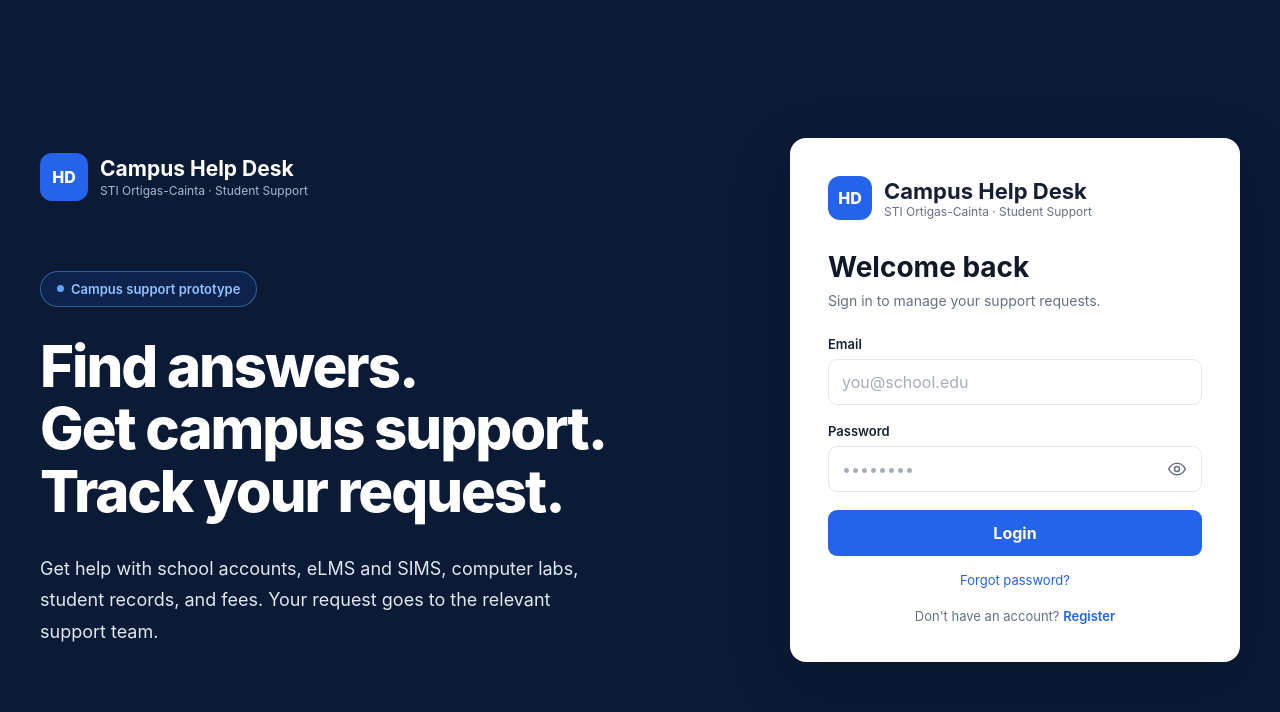
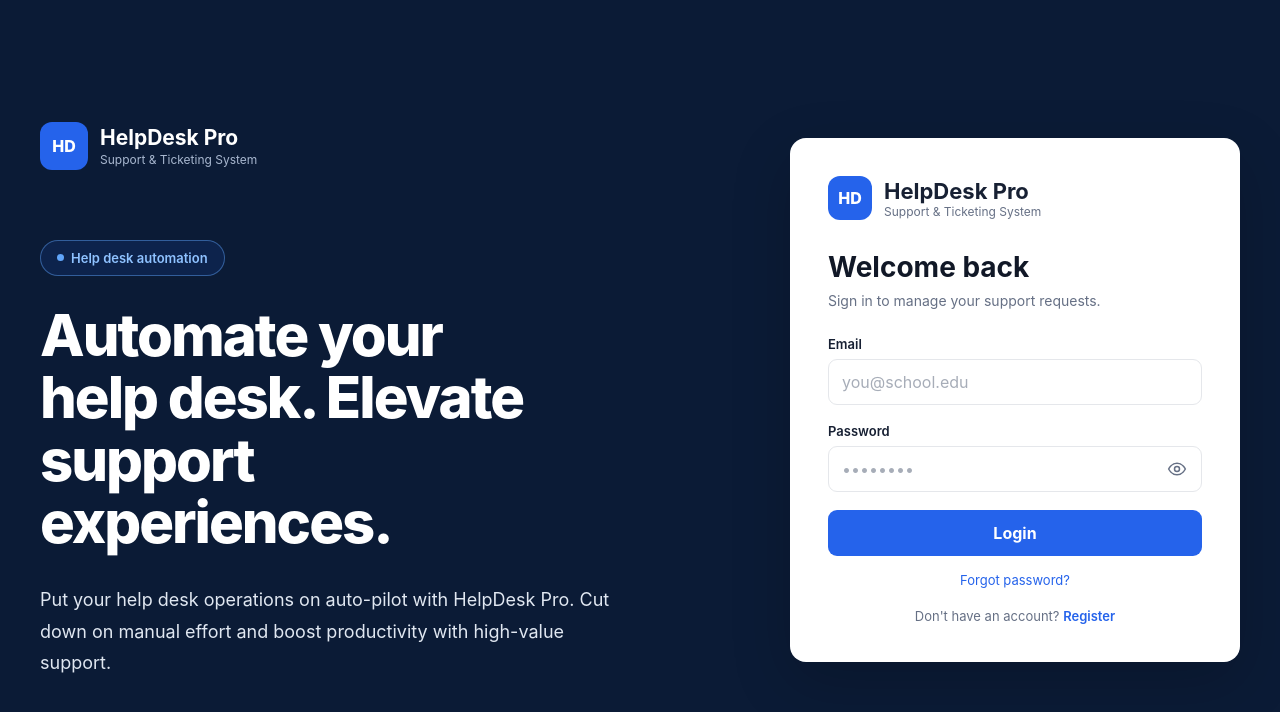
Before and after one commit to AdrianPasamonte/Campus-Help-Desk, a plain HTML site: page app.html in a window 1280 px wide. Drawn offline with nearby package versions, Linux system fonts and the light colour scheme.

Commit message:
Restore original HelpDesk Pro branding and login copy

```diff
--- a/app.html
+++ b/app.html
@@ -3,7 +3,7 @@
 <head>
 <meta charset="UTF-8">
 <meta name="viewport" content="width=device-width, initial-scale=1.0">
-<title>Campus Help Desk - Ticketing System</title>
+<title>HelpDesk Pro - Ticketing System</title>
 <link rel="stylesheet" href="style.css">
 </head>
 
@@ -18,22 +18,25 @@
       <div class="intro-brand">
         <div class="logo">HD</div>
         <div>
-          <h1>Campus Help Desk</h1>
-          <p>STI Ortigas-Cainta · Student Support</p>
+          <h1>HelpDesk Pro</h1>
+          <p>Support & Ticketing System</p>
         </div>
       </div>
 
       <div class="intro-content">
-        <div class="intro-label">Campus support prototype</div>
+        <div class="intro-label">Help desk automation</div>
 
         <h2>
-          Find answers.<br>
-          Get campus support.<br>
-          Track your request.
+          Automate your<br>
+          help desk. Elevate<br>
+          support<br>
+          experiences.
         </h2>
 
         <p>
-          Get help with school accounts, eLMS and SIMS, computer labs, student records, and fees. Your request goes to the relevant support team.
+          Put your help desk operations on auto-pilot with
+          HelpDesk Pro. Cut down on manual effort and boost
+          productivity with high-value support.
         </p>
       </div>
     </div>
@@ -46,8 +49,8 @@
         <div class="brand">
           <div class="logo">HD</div>
           <div>
-            <h1>Campus Help Desk</h1>
-            <p>STI Ortigas-Cainta · Student Support</p>
+            <h1>HelpDesk Pro</h1>
+            <p>Support & Ticketing System</p>
           </div>
         </div>
 
@@ -141,7 +144,7 @@
     <div class="side-brand">
       <div class="logo">HD</div>
       <div>
-        <b>Campus Help Desk</b>
+        <b>HelpDesk Pro</b>
         <small>Support System</small>
       </div>
     </div>
```
